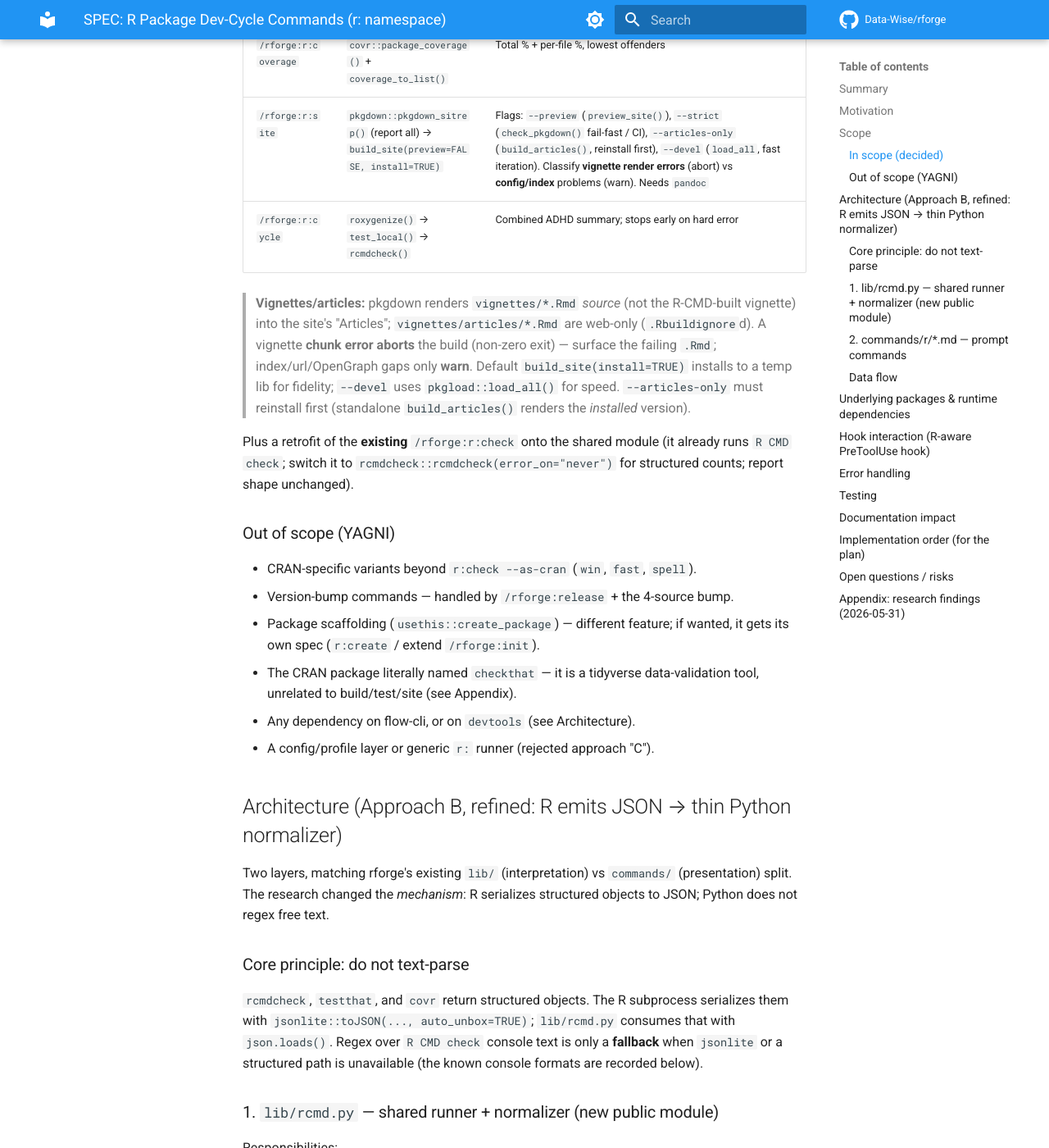
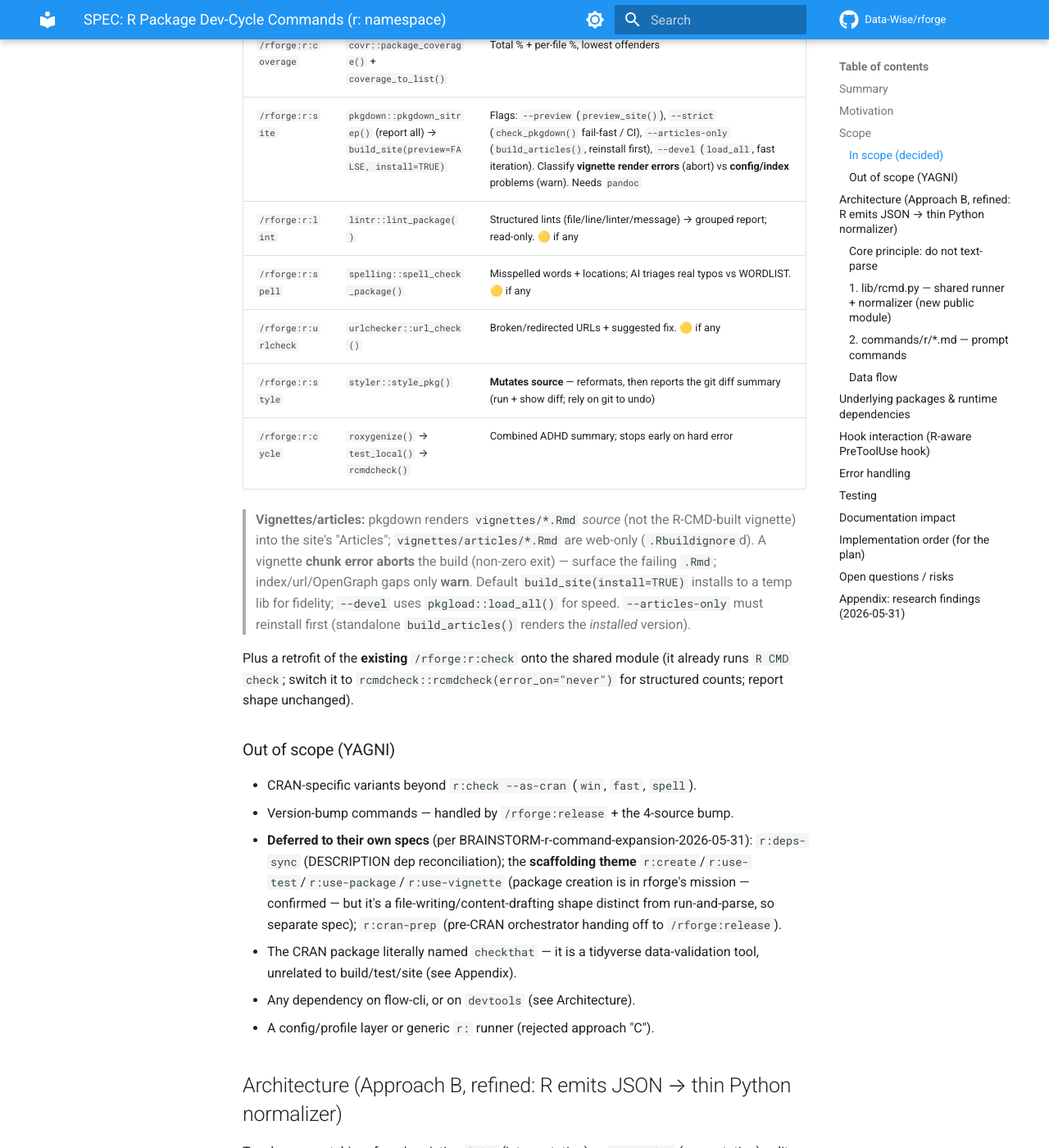
Before and after one commit to Data-Wise/rforge, an MkDocs documentation site: the page built from docs/specs/SPEC-r-dev-commands-2026-05-31.md, in a window 1280 px wide and 1400 px high, scrolled down 1615 px. Shown: the whole window at 82% size. Built offline with MkDocs 1.6.1 and Material for MkDocs 9.7.7, drawn with Linux system fonts in a browser that asks for light colours; comment, search, counter and statistics services are not loaded; some of the changed text lies outside the part shown.

Commit message:
docs: fold quality commands (lint/spell/urlcheck/style) into v2.1.0 spec
Brainstormed command expansion; quality checks reuse lib/rcmd.py envelope so
folding into v2.1.0 is cheap (16->28 cmds). r:style = run + show diff. Defer
deps-sync, scaffolding theme (creation in mission), cran-prep to own specs.

Co-Authored-By: Claude Opus 4.8 <noreply@anthropic.com>

```diff
--- a/docs/specs/SPEC-r-dev-commands-2026-05-31.md
+++ b/docs/specs/SPEC-r-dev-commands-2026-05-31.md
@@ -46,6 +46,10 @@ and with parsed output, the way `/rforge:r:check` already works.
 | `/rforge:r:install`  | `R CMD INSTALL` (via Bash) or `pkgbuild::build()`+install | No structured result; report installed version + exit status |
 | `/rforge:r:coverage` | `covr::package_coverage()` + `coverage_to_list()`    | Total % + per-file %, lowest offenders |
 | `/rforge:r:site`     | `pkgdown::pkgdown_sitrep()` (report all) → `build_site(preview=FALSE, install=TRUE)` | Flags: `--preview` (`preview_site()`), `--strict` (`check_pkgdown()` fail-fast / CI), `--articles-only` (`build_articles()`, reinstall first), `--devel` (`load_all`, fast iteration). Classify **vignette render errors** (abort) vs **config/index** problems (warn). Needs `pandoc` |
+| `/rforge:r:lint`     | `lintr::lint_package()`                              | Structured lints (file/line/linter/message) → grouped report; read-only. 🟡 if any |
+| `/rforge:r:spell`    | `spelling::spell_check_package()`                    | Misspelled words + locations; AI triages real typos vs WORDLIST. 🟡 if any |
+| `/rforge:r:urlcheck` | `urlchecker::url_check()`                            | Broken/redirected URLs + suggested fix. 🟡 if any |
+| `/rforge:r:style`    | `styler::style_pkg()`                                | **Mutates source** — reformats, then reports the git diff summary (run + show diff; rely on git to undo) |
 | `/rforge:r:cycle`    | `roxygenize()` → `test_local()` → `rcmdcheck()`      | Combined ADHD summary; stops early on hard error |
 
 > **Vignettes/articles:** pkgdown renders `vignettes/*.Rmd` *source* (not the
@@ -65,8 +69,12 @@ for structured counts; report shape unchanged).
 
 - CRAN-specific variants beyond `r:check --as-cran` (`win`, `fast`, `spell`).
 - Version-bump commands — handled by `/rforge:release` + the 4-source bump.
-- Package scaffolding (`usethis::create_package`) — different feature; if
-  wanted, it gets its own spec (`r:create` / extend `/rforge:init`).
+- **Deferred to their own specs** (per BRAINSTORM-r-command-expansion-2026-05-31):
+  `r:deps-sync` (DESCRIPTION dep reconciliation); the **scaffolding theme**
+  `r:create`/`r:use-test`/`r:use-package`/`r:use-vignette` (package creation is
+  in rforge's mission — confirmed — but it's a file-writing/content-drafting
+  shape distinct from run-and-parse, so separate spec); `r:cran-prep`
+  (pre-CRAN orchestrator handing off to `/rforge:release`).
 - The CRAN package literally named `checkthat` — it is a tidyverse
   data-validation tool, unrelated to build/test/site (see Appendix).
 - Any dependency on flow-cli, or on `devtools` (see Architecture).
@@ -122,6 +130,10 @@ Normalized envelope:
   "build":    { "artifact": "foo_0.2.0.tar.gz", "bytes": 184320 },
   "site":     { "checked": true, "built": true, "problems": [] },
   "install":  { "installed_version": "0.2.0", "exit": 0 },
+  "lint":     { "count": 2, "lints": [{"file":"R/foo.R","line":3,"linter":"object_name_linter","message":"..."}] },
+  "spell":    { "count": 1, "misspelled": [{"word":"teh","files":["R/foo.R:3"]}] },
+  "urlcheck": { "count": 1, "broken": [{"url":"http://x","status":404,"new_url":null}] },
+  "style":    { "changed_files": ["R/foo.R"], "count": 1 },
   "engine_missing": [],                       // e.g. ["pkgdown"]
   "messages": ["raw lines worth surfacing verbatim"]
 }
@@ -167,9 +179,11 @@ Confirmed in the dev environment (R 4.6.0): `rcmdcheck` 1.4.0, `testthat`
   required and hint if missing). `pkgload` powers `r:load` and is pulled in
   automatically by `testthat` (it's in testthat's `Imports`), so it is present
   whenever `testthat` is.
-- **Optional (command-specific):** `covr` (r:coverage), `pkgdown` (r:site).
-  These commands must detect absence and emit a clean
-  `install.packages("pkgdown")` hint via `engine_missing[]`, not a stack trace.
+- **Optional (command-specific):** `covr` (r:coverage), `pkgdown` (r:site),
+  `lintr` (r:lint), `spelling` (r:spell), `urlchecker` (r:urlcheck),
+  `styler` (r:style). These commands must detect absence and emit a clean
+  `install.packages("<pkg>")` hint via `engine_missing[]`, not a stack trace
+  (🟡, not 🔴, since each is a single optional command).
 - **System dependency:** `pandoc` is required to render vignettes/articles in
   `r:site`. If absent, `r:site` reports 🟡 with the pandoc-install hint rather
   than a render stack trace.
```
Also changed, not shown: other parts of docs/specs/SPEC-r-dev-commands-2026-05-31.md (+1 -1 lines), BRAINSTORM-r-command-expansion-2026-05-31.md (added, +85 -0 lines).
